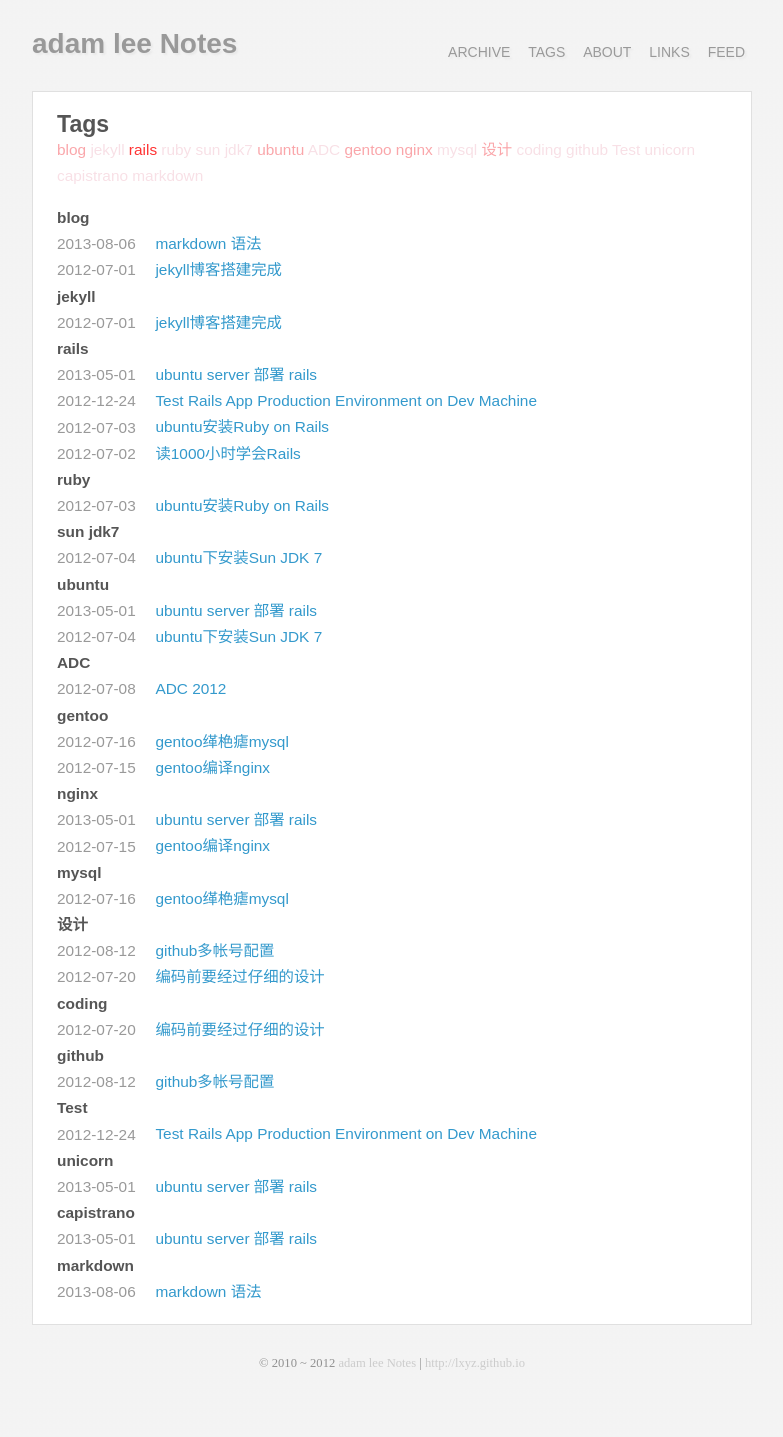
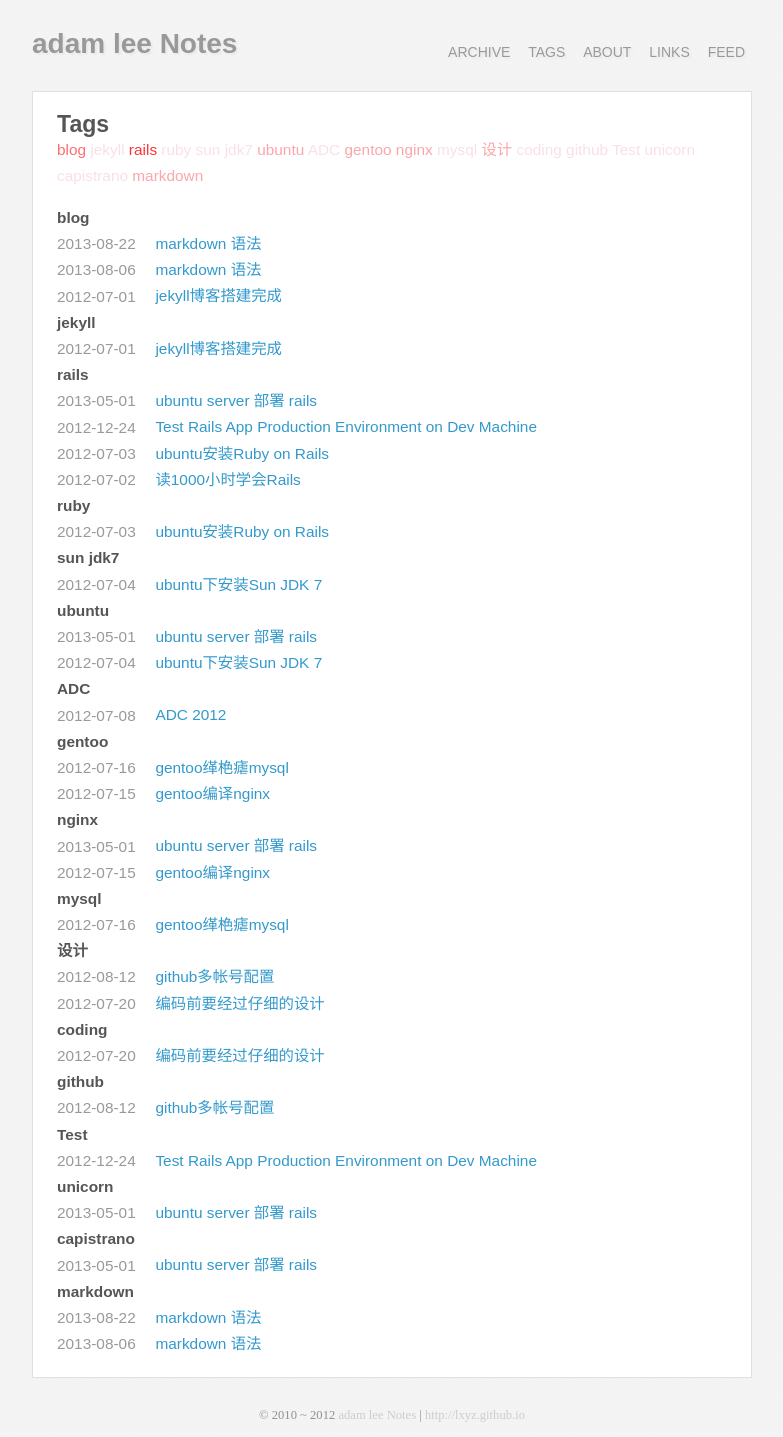
Before and after one commit to sapolang/lxyz.github.com, a Jekyll site: the page built from tags.md, in a window 1280 px wide. Shown: the whole page, without its empty margins (248-1031 px from the left). Built offline with Jekyll 4.4.1, drawn with Linux system fonts in a browser that asks for light colours; some web fonts are replaced; Markdown is read by kramdown in place of the engine named in the settings; before the commit the page ends 1385 px from its top, so only the background shows below that.

Commit message:
modify post

```diff
--- a/_posts/2013-08-22-redis-phpredis.md
+++ b/_posts/2013-08-22-redis-phpredis.md
@@ -1,3 +1,12 @@
+---
+layout: post
+title: markdown 语法
+tags:
+ - blog
+ - markdown
+---
+
+
 ##linux上安装redis和phpredis扩展
   #### 安装redis server
     1.下载redis稳定版，当前版本为2.6.15
```
